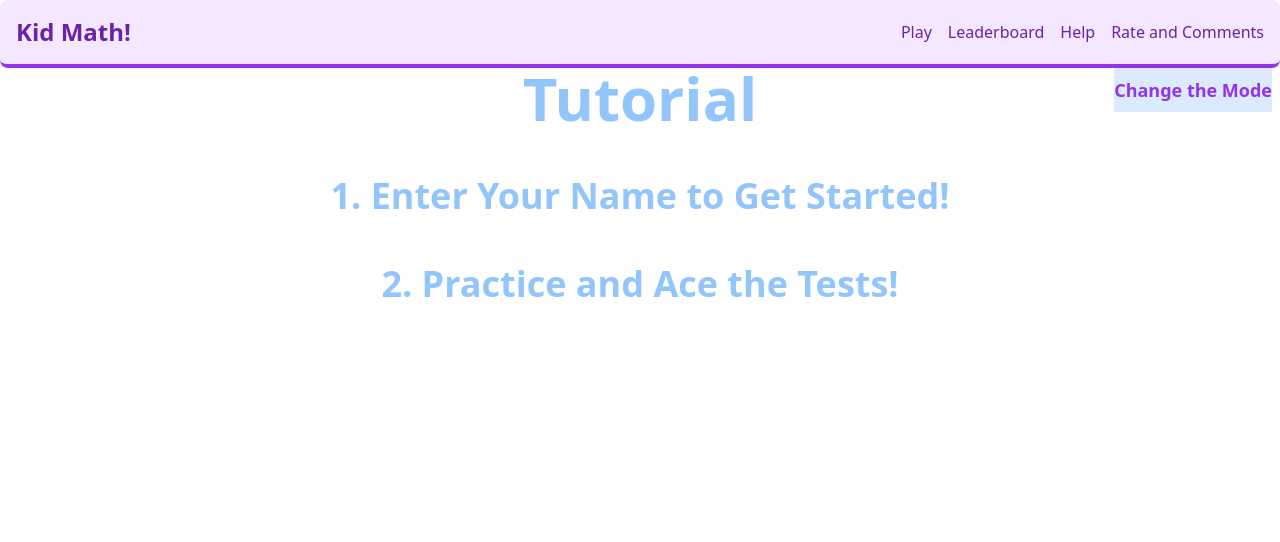
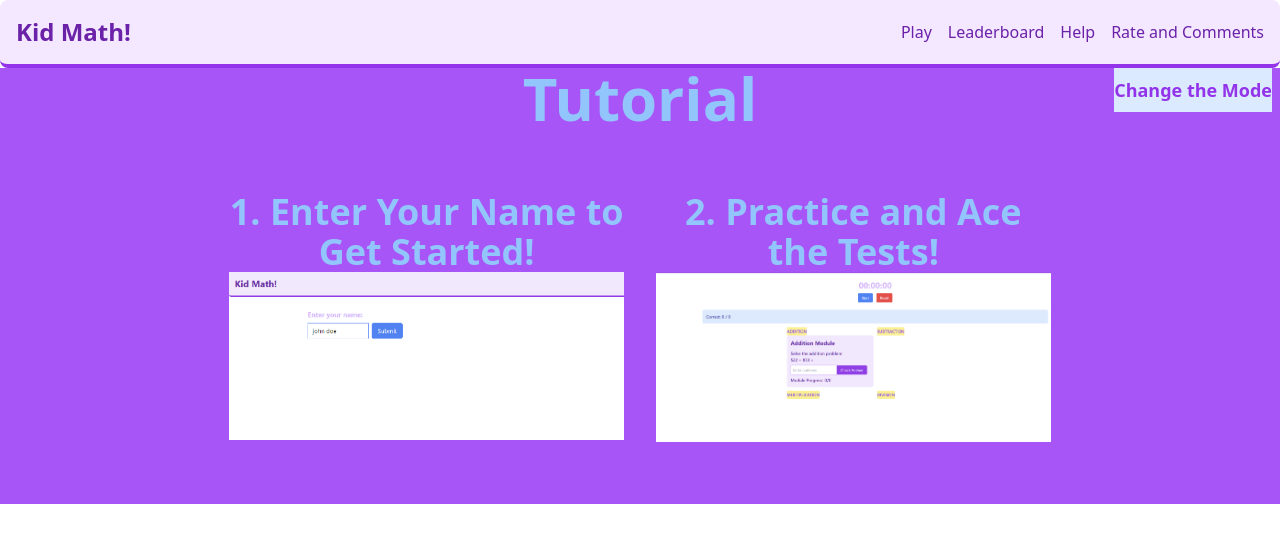
Before and after one commit to EricY090/Web, a React (Vite) app: page /help in a window 1280 px wide. Shown: the top 542 px of the page. Built offline with nearby package versions, Linux system fonts and the light colour scheme.

Commit message:
added images to the help page

```diff
--- a/src/Components/Help.jsx
+++ b/src/Components/Help.jsx
@@ -1,24 +1,37 @@
+/* eslint-disable no-unused-vars */
 import { useState } from "react";
 import name from "../Pages/img/Tutorial- Enter Name.png";
 
 const Help = () => {
-    return (
-        <div className="text-center font-bold text-blue-300 leading-30">
-            <h2 className="text-6xl">Tutorial</h2><br/><br/>
-            <div>
-                <h6 className="text-4xl">1. Enter Your Name to Get Started!</h6><br/><br/>
-            </div>
-
-            <div>
-                <h6 className="text-4xl">2. Practice and Ace the Tests!</h6><br/>
-            </div>
-
-
-
-
+  return (
+    <div className="text-center font-bold text-blue-300 leading-30">
+      <h2 className="text-6xl">Tutorial</h2>
+      <br />
+      <br />
+      <div className="flex flex-wrap justify-center">
+        <div className="w-full md:w-1/2 lg:w-1/3 p-4">
+          <h6 className="text-4xl">1. Enter Your Name to Get Started!</h6>
+          <img
+            className="w-full h-auto"
+            src="src/Pages/img/help_image1.png"
+            alt="First step"
+          />
+          <br />
+          <br />
         </div>
 
-    );
+        <div className="w-full md:w-1/2 lg:w-1/3 p-4">
+          <h6 className="text-4xl">2. Practice and Ace the Tests!</h6>
+          <img
+            className="w-full h-auto"
+            src="src/Pages/img/help_image2.png"
+            alt="Second step"
+          />
+          <br />
+        </div>
+      </div>
+    </div>
+  );
 };
 
 export default Help;
--- a/src/Pages/HelpPage.jsx
+++ b/src/Pages/HelpPage.jsx
@@ -2,7 +2,7 @@ import Help from "../Components/Help";
 
 const HelpPage = () => {
   return (
-    <div className="">
+    <div className="bg-purple-500">
       <Help />
     </div>
   );
```
Also changed, not shown: src/Pages/img/help_image1.png (added), src/Pages/img/help_image2.png (added).
